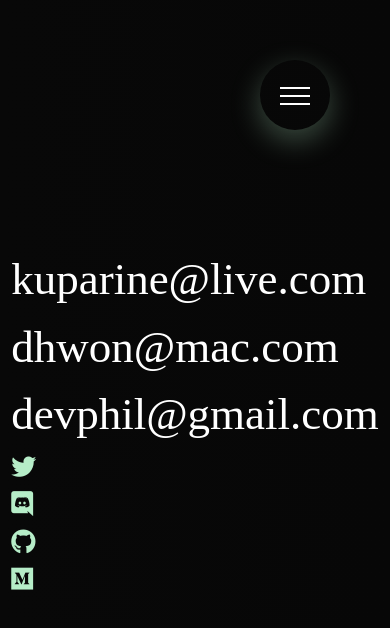
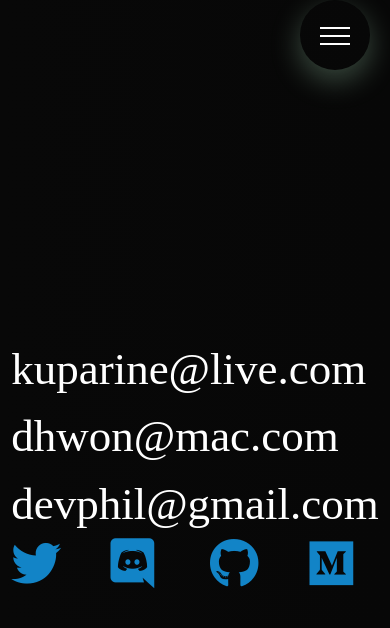
Before and after one commit to skeletonking1/throbaclogo-react, a React (Create React App) app: page /contact in a window 390 px wide. Shown: the top 628 px of the page. Built offline with nearby package versions, Linux system fonts and the light colour scheme.

Commit message:
draft completed

```diff
--- a/src/App.css
+++ b/src/App.css
@@ -5,31 +5,40 @@
 body {
   height: 100vh;
 
-  background: #050505; /* fallback for old browsers */
+  background: #050505;
   background: -webkit-linear-gradient(
     to right,
     #030303,
     #030303
-  ); /* Chrome 10-25, Safari 5.1-6 */
+  );
   background: linear-gradient(
     to right,
     #080808,
     #070707
-  ); /* W3C, IE 10+/ Edge, Firefox 16+, Chrome 26+, Opera 12+, Safari 7+ */
+  );
 
   color: #effe92;
 }
 
-.pages {
-  position: absolute;
-  left: 50%;
-  top: 50%;
-  transform: translate(-50%, -50%);
-  font-size: 5rem;
+
+@media only screen and (max-width: 992px) {
+  .toggle-menu {
+    position: fixed;
+    top: 1rem !important;
+    right: 2rem !important;
+  }
 }
 
-@media only screen and (max-width: 768px) {
-  .pages {
-    font-size: 2.5rem;
+@media only screen and (max-width: 576px) {
+  .toggle-menu {
+    position: fixed;
+    top: 0rem !important;
+    right: 1rem !important;
   }
 }
+
+.toggle-menu{
+  position:fixed;
+  top: 0rem !important;
+  right: 2rem !important;
+}
--- a/src/App.js
+++ b/src/App.js
@@ -7,7 +7,7 @@
   return (
     <>
       <Router>
-        <HamburgerMenu />
+        <HamburgerMenu/>
         <div className="pages">
           <Switch>
             <Route exact path="/" component={Home} />
--- a/src/components/HamburgerMenu.js
+++ b/src/components/HamburgerMenu.js
@@ -3,7 +3,7 @@
 import styled from "styled-components";
 
 const COLORS = {
-  primaryDark: "#1284c7",
+  primaryDark: "#007bff",
   primaryLight: "#B6EDC8",
 };
 
@@ -45,6 +45,7 @@
   display: inline-block;
   margin-top: 3.5rem;
   transition: all 0.3s;
+
   &::before,
   &::after {
     content: "";
@@ -52,18 +53,23 @@
     width: 3rem;
     height: 2px;
     display: inline-block;
+
     position: absolute;
     left: 0;
     transition: all 0.3s;
   }
+
   &::before {
     top: ${(props) => (props.clicked ? "0" : "-0.8rem")};
     transform: ${(props) => (props.clicked ? "rotate(135deg)" : "rotate(0)")};
   }
+
   &::after {
     top: ${(props) => (props.clicked ? "0" : "0.8rem")};
+
     transform: ${(props) => (props.clicked ? "rotate(-135deg)" : "rotate(0)")};
   }
+
   ${MenuLabel}:hover &::before {
     top: ${(props) => (props.clicked ? "0" : "-1rem")};
   }
@@ -80,6 +86,7 @@
   z-index: 600;
   width: ${(props) => (props.clicked ? "100%" : "0")};
   opacity: ${(props) => (props.clicked ? "1" : "0")};
+
   transition: width 0.8s, opacity 0.8s;
 `;
 
@@ -99,6 +106,7 @@
   text-decoration: none;
   color: ${COLORS.primaryLight};
   padding: 1rem 2rem;
+
   background-image: linear-gradient(
     120deg,
     transparent 0%,
@@ -107,6 +115,7 @@
   );
   background-size: 240%;
   transition: all 0.4s;
+
   &:hover,
   &:active {
     background-position: 100%;
@@ -120,7 +129,7 @@
   const handleClick = () => setClick(!click);
   return (
     <>
-      <MenuLabel htmlFor="navi-toggle" onClick={handleClick}>
+      <MenuLabel htmlFor="navi-toggle" className="toggle-menu" onClick={handleClick}>
         <Icon clicked={click}>&nbsp;</Icon>
       </MenuLabel>
       <NavBackground clicked={click}>&nbsp;</NavBackground>
--- a/src/components/pages/Contact.js
+++ b/src/components/pages/Contact.js
@@ -28,27 +28,27 @@
 })
 const Contact = () => {
   return (<>
-    <div>
+    <div className="container">
       {Emails}
       <div className="row">
-        <div className="col-sm-3">
+        <div className="col-3">
             <Link to={{ pathname:'https://twitter.com/ThrobacLabs?s=20'}} target="_blank">
-              <i className="fab fa-twitter" style={{color:"#B6EDC8"}}></i>
+              <i className="fab fa-twitter fa-5x" style={{color:"#1284c7"}}></i>
             </Link>
         </div>
-        <div className="col-sm-3">
+        <div className="col-3">
             <Link to={{ pathname:'https://discord.gg/ZcEubdqk'}} target="_blank">
-              <i className="fab fa-discord" style={{color:"#B6EDC8"}}></i>
+              <i className="fab fa-discord fa-5x" style={{color:"#1284c7"}}></i>
             </Link>
         </div>
-        <div className="col-sm-3">
+        <div className="col-3">
               <Link to={{ pathname:'https://github.com/Throbac-Labs'}} target="_blank">
-                <i className="fab fa-github" style={{color:"#B6EDC8"}}></i>
+                <i className="fab fa-github fa-5x" style={{color:"#1284c7"}}></i>
               </Link>
         </div>
-        <div className="col-sm-3">
+        <div className="col-3">
             <Link to={{ pathname:'https://medium.com/@throbaclabs'}} target="_blank">
-              <i className="fab fa-medium" style={{color:"#B6EDC8"}}></i>
+              <i className="fab fa-medium fa-5x" style={{color:"#1284c7"}}></i>
             </Link>
         </div>
       </div>
--- a/src/components/pages/Home.js
+++ b/src/components/pages/Home.js
@@ -1,11 +1,22 @@
 import React from 'react';
+import { useState } from 'react/cjs/react.development';
 import video from '../../assests/ThrobacLogoFIN.mp4'
 
 const Home = () =>{
+  const [mute,setMute] = useState(true);
+  const toggleMute = () =>{
+    setMute(!mute)
+  }
   return(
-   <div className="container">
-    <video autoPlay playsInline controls={true} muted loop src={video} />
-   </div>
+    <div className="container">
+      <div className="text-center">
+        <video autoPlay muted={mute} loop src={video} className="col-12 px-0" />
+        <button type="button"
+          className="btn btn-lg btn-primary"
+          onClick={toggleMute}
+        >{mute===true?'Unmute':'Mute'}</button>
+      </div>
+    </div>
   )
 }
 export default Home;
--- a/src/index.css
+++ b/src/index.css
@@ -5,19 +5,15 @@
     sans-serif;
   -webkit-font-smoothing: antialiased;
   -moz-osx-font-smoothing: grayscale;
+  display: flex;
+  justify-content: center;
+  align-items: center;
 }
 
 code {
   font-family: source-code-pro, Menlo, Monaco, Consolas, 'Courier New',
     monospace;
 }
-.container {
-  position: relative;
-  width:100vw;
-  height:auto;
+.container{
+  margin-top: 80px;
 }
-video {
-  width: 100%;
-  height:100%;
-  object-fit: cover;
-}
```
Also changed, not shown: src/index.js (line endings or trailing spaces).
